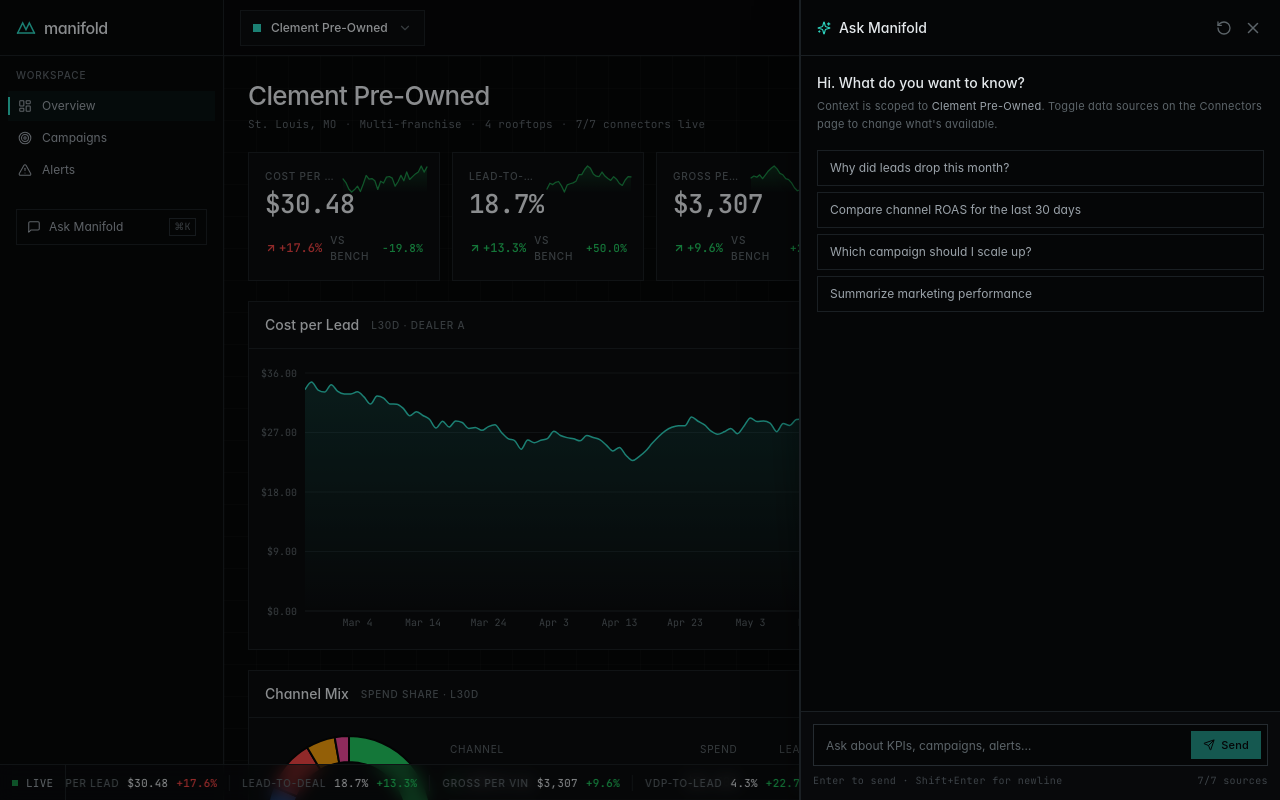
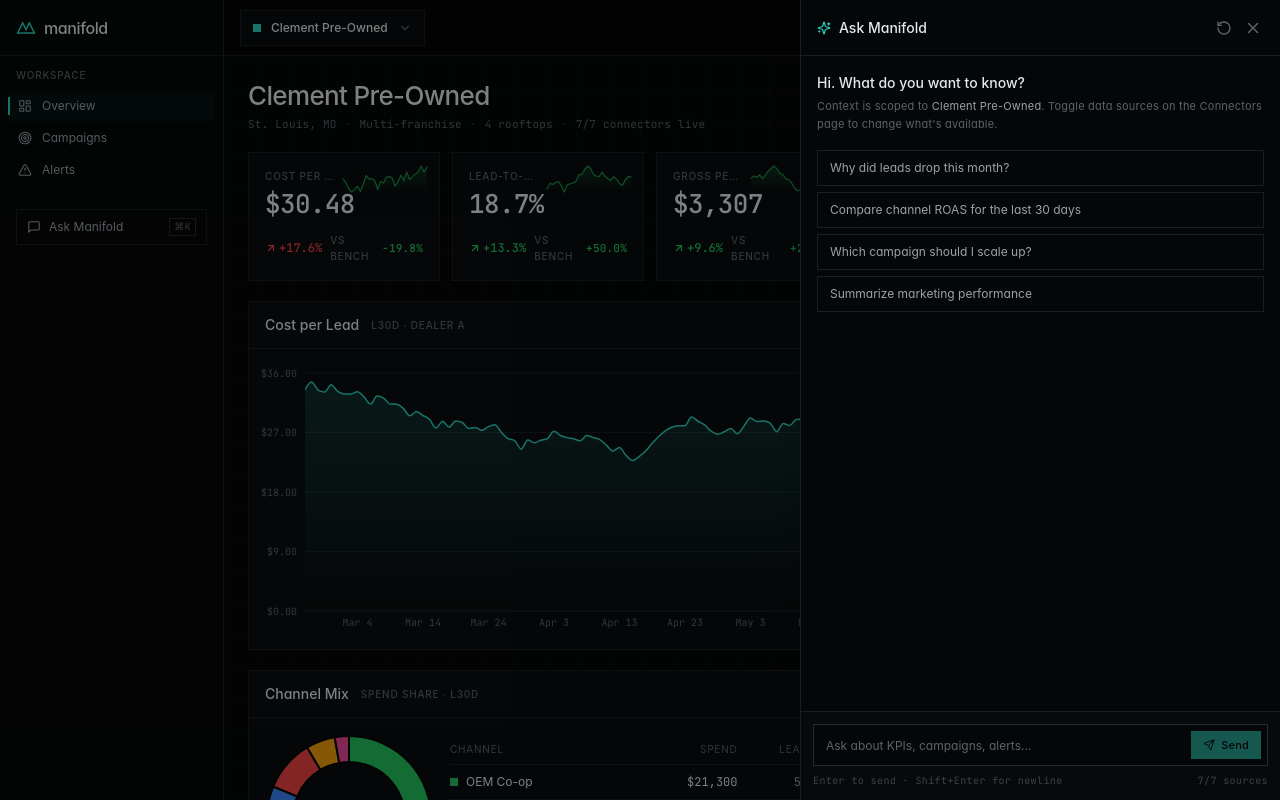
Before and after one commit to ayofimihan/manifold, a React (Vite) app in the folder client/: page / in a window 1280 px wide. Both pictures are taken after a click on the button "Ask Manifold". Shown: the top 800 px of the page. Built offline with nearby package versions, Linux system fonts and the light colour scheme; a web font is replaced by a local one.

Commit message:
add ngrok hosts

```diff
--- a/client/index.html
+++ b/client/index.html
@@ -3,7 +3,7 @@
   <head>
     <meta charset="UTF-8" />
     <link rel="icon" type="image/svg+xml" href="/favicon.svg" />
-    <meta name="viewport" content="width=device-width, initial-scale=1.0" />
+    <meta name="viewport" content="width=device-width, initial-scale=1.0, viewport-fit=cover" />
     <meta name="theme-color" content="#000000" />
     <title>Manifold — Automotive Analytics</title>
   </head>
--- a/client/src/components/ChatDrawer.tsx
+++ b/client/src/components/ChatDrawer.tsx
@@ -1,6 +1,5 @@
 import { useEffect, useRef } from "react";
 import { Sparkles, X, Send, RotateCcw, Square } from "lucide-react";
-import { Drawer, DrawerContent, DrawerOverlay } from "@chakra-ui/react";
 import { useChat } from "@/store/chat";
 import { useDashboard } from "@/store/dashboard";
 import { dealerById } from "@/data/dealers";
@@ -39,6 +38,20 @@
   useEffect(() => {
     if (open) inputRef.current?.focus();
   }, [open]);
+
+  useEffect(() => {
+    if (!open) return;
+    const prev = document.body.style.overflow;
+    document.body.style.overflow = 'hidden';
+    function onKey(e: KeyboardEvent) {
+      if (e.key === 'Escape') setOpen(false);
+    }
+    document.addEventListener('keydown', onKey);
+    return () => {
+      document.body.style.overflow = prev;
+      document.removeEventListener('keydown', onKey);
+    };
+  }, [open, setOpen]);
 
   useEffect(() => {
     scrollRef.current?.scrollTo({
@@ -120,26 +133,33 @@
     ask(input);
   }
 
+  if (!open) return null;
+
   return (
-    <Drawer
-      isOpen={open}
-      placement="right"
-      onClose={() => setOpen(false)}
-      initialFocusRef={inputRef}
-      size={{ base: "full", sm: "md" }}
+    <div
+      role="dialog"
+      aria-modal="true"
+      aria-label="Ask Manifold"
+      className="fixed inset-0 z-[60] flex sm:justify-end"
     >
-      <DrawerOverlay />
-      <DrawerContent
-        maxW={{ base: "100%", sm: "440px", lg: "480px" }}
-        width="100%"
-        height={{ base: "100dvh", sm: "100vh" }}
-        bg="#050607"
-        sx={{ borderLeft: { base: "none", sm: "1px solid #1A1F23" } }}
+      <button
+        type="button"
+        onClick={() => setOpen(false)}
+        aria-label="Close chat"
+        className="absolute inset-0 bg-black/45 animate-fadeIn cursor-default"
+      />
+      <aside
+        className="relative flex flex-col bg-bg-base shadow-2xl animate-slideIn w-full sm:w-[440px] lg:w-[480px] sm:hairline-l overflow-hidden"
+        style={{
+          height: "100dvh",
+          maxHeight: "100dvh",
+          overscrollBehavior: "contain",
+        }}
       >
         <header
-          className="px-4 sm:px-4 hairline-b flex items-center justify-between shrink-0"
+          className="px-4 hairline-b flex items-center justify-between shrink-0"
           style={{
-            paddingTop: "env(safe-area-inset-top)",
+            paddingTop: "max(0px, env(safe-area-inset-top))",
             minHeight: "3.5rem",
           }}
         >
@@ -168,7 +188,7 @@
 
         <div
           ref={scrollRef}
-          className="flex-1 overflow-y-auto px-4 py-4 space-y-5"
+          className="flex-1 overflow-y-auto overflow-x-hidden px-4 py-4 space-y-5"
         >
           {messages.length === 0 ? (
             <div className="space-y-4">
@@ -218,7 +238,7 @@
               }}
               rows={1}
               placeholder="Ask about KPIs, campaigns, alerts…"
-              className="flex-1 bg-transparent px-3 py-2.5 text-base sm:text-sm resize-none outline-none placeholder:text-text-tertiary max-h-32 min-h-[42px] sm:min-h-0"
+              className="flex-1 bg-transparent px-3 py-2.5 text-[16px] sm:text-sm resize-none outline-none placeholder:text-text-tertiary max-h-32 min-h-[42px] sm:min-h-0"
               disabled={streaming}
             />
             {streaming ? (
@@ -249,7 +269,7 @@
             </span>
           </div>
         </form>
-      </DrawerContent>
-    </Drawer>
+      </aside>
+    </div>
   );
 }
--- a/client/src/components/ChatMessage.tsx
+++ b/client/src/components/ChatMessage.tsx
@@ -14,19 +14,19 @@
       >
         {isUser ? <User size={13} /> : <Sparkles size={13} />}
       </div>
-      <div className={cn('flex-1 min-w-0 space-y-2', isUser && 'text-right')}>
+      <div className={cn('flex-1 min-w-0 max-w-full space-y-2', isUser && 'text-right')}>
         {msg.toolCalls && msg.toolCalls.length > 0 && (
           <div className="flex flex-wrap gap-1">
             {msg.toolCalls.map((t, i) => (
-              <span key={i} className="chip text-text-tertiary border-border-subtle">
-                <Wrench size={9} /> {t.tool}
+              <span key={i} className="chip text-text-tertiary border-border-subtle max-w-full truncate">
+                <Wrench size={9} className="shrink-0" /> {t.tool}
               </span>
             ))}
           </div>
         )}
         <div
           className={cn(
-            'text-sm leading-relaxed whitespace-pre-wrap',
+            'text-sm leading-relaxed whitespace-pre-wrap break-words',
             isUser ? 'text-text-primary' : 'text-text-secondary',
           )}
         >
@@ -52,7 +52,8 @@
         const ev = new CustomEvent('chat:ask', { detail: text });
         window.dispatchEvent(ev);
       }}
-      className="chip text-text-secondary border-border-subtle hover:border-accent/40 hover:text-accent"
+      className="chip text-text-secondary border-border-subtle hover:border-accent/40 hover:text-accent max-w-full text-left"
+      style={{ wordBreak: 'break-word' }}
     >
       {text}
     </button>
--- a/client/src/index.css
+++ b/client/src/index.css
@@ -6,7 +6,11 @@
 @tailwind utilities;
 
 @layer base {
-  html { font-feature-settings: 'cv02', 'cv03', 'cv04', 'cv11'; }
+  html {
+    font-feature-settings: 'cv02', 'cv03', 'cv04', 'cv11';
+    overflow-x: hidden;
+    -webkit-text-size-adjust: 100%;
+  }
   body {
     font-family: 'Inter', system-ui, sans-serif;
     -webkit-font-smoothing: antialiased;
@@ -18,6 +22,9 @@
       radial-gradient(900px 500px at 100% 100%, rgba(59,130,246,0.03), transparent 60%),
       #050607;
     min-height: 100vh;
+    overflow-x: hidden;
+    width: 100%;
+    max-width: 100vw;
   }
   ::selection { background: rgba(45,212,191,0.35); color: #fff; }
   * { -webkit-tap-highlight-color: transparent; }
@@ -29,6 +36,14 @@
   ::-webkit-scrollbar-track { background: transparent; }
   ::-webkit-scrollbar-thumb { background: #1A1F23; }
   ::-webkit-scrollbar-thumb:hover { background: #252B30; }
+
+  @media (max-width: 640px) {
+    input:not([type="checkbox"]):not([type="radio"]),
+    textarea,
+    select {
+      font-size: 16px;
+    }
+  }
 }
 
 @layer components {
--- a/client/vite.config.ts
+++ b/client/vite.config.ts
@@ -1,19 +1,24 @@
-import { defineConfig } from 'vite';
-import react from '@vitejs/plugin-react';
-import path from 'node:path';
+import { defineConfig } from "vite";
+import react from "@vitejs/plugin-react";
+import path from "node:path";
 
 function normalizeAllowedHost(host: string | undefined): string {
-  if (!host) return '';
-  return host.trim().replace(/^[a-z]+:\/\//i, '').replace(/\/.*$/, '');
+  if (!host) return "";
+  return host
+    .trim()
+    .replace(/^[a-z]+:\/\//i, "")
+    .replace(/\/.*$/, "");
 }
 
 const previewAllowedHosts = new Set(
-  ['.up.railway.app', 'manifold.fimihan.dev'].map(normalizeAllowedHost).filter(Boolean),
+  [".up.railway.app", "manifold.fimihan.dev"]
+    .map(normalizeAllowedHost)
+    .filter(Boolean),
 );
 
 for (const host of [
   process.env.RAILWAY_PUBLIC_DOMAIN,
-  ...(process.env.PREVIEW_ALLOWED_HOSTS?.split(',') ?? []),
+  ...(process.env.PREVIEW_ALLOWED_HOSTS?.split(",") ?? []),
 ]) {
   const normalizedHost = normalizeAllowedHost(host);
   if (normalizedHost) previewAllowedHosts.add(normalizedHost);
@@ -23,14 +28,21 @@
   plugins: [react()],
   resolve: {
     alias: {
-      '@': path.resolve(__dirname, './src'),
+      "@": path.resolve(__dirname, "./src"),
     },
   },
   server: {
     port: 5173,
+    allowedHosts: [
+      ".ngrok-free.app",
+      ".ngrok.app",
+      ".ngrok.io",
+      ".trycloudflare.com",
+      "localhost",
+    ],
     proxy: {
-      '/api': {
-        target: 'http://localhost:8787',
+      "/api": {
+        target: "http://localhost:8787",
         changeOrigin: true,
       },
     },
```
